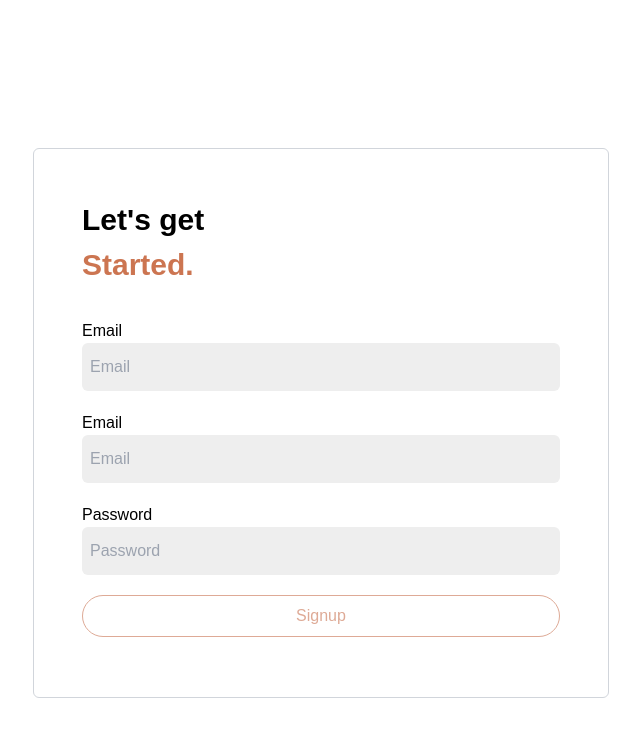
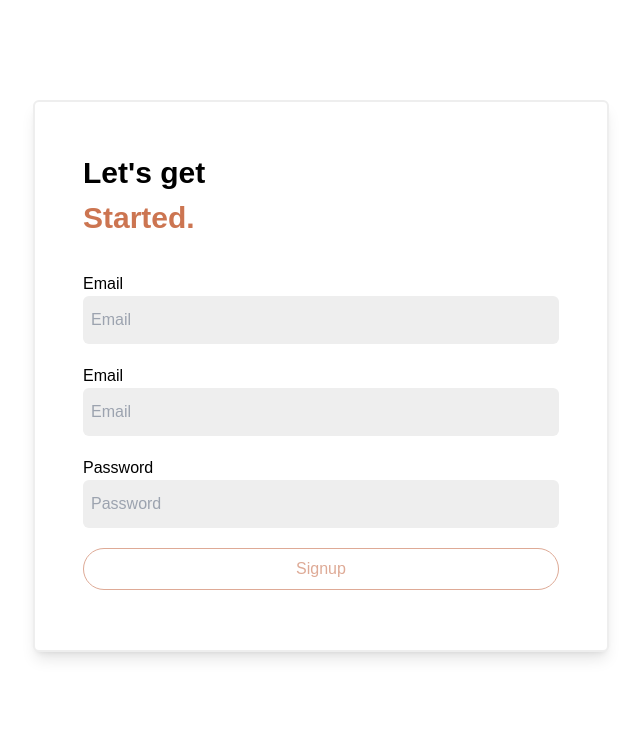
Before and after one commit to ernessttan/friday-react-app, a React (Create React App) app: page /signup in a window 1280 px wide. Shown: the top 736 px of the page, without its empty margins (319-959 px from the left). Built offline with nearby package versions, Linux system fonts and the light colour scheme.

Commit message:
Fixed UI on onboarding

```diff
--- a/src/pages/Authentication/Login.js
+++ b/src/pages/Authentication/Login.js
@@ -46,7 +46,7 @@ function Login() {
 
   return (
     <main className="mt-32 flex justify-center">
-      <div className="container max-w-lg border border-gray-300 rounded-md p-12 bg-white">
+      <div className="container max-w-lg border-grey-300 md:border-2 md:shadow-lg rounded-md p-12 bg-white">
         <h1 className="text-orange-500">
           <span className="text-black">Welcome Back</span>
           <br />
--- a/src/pages/Authentication/Signup.js
+++ b/src/pages/Authentication/Signup.js
@@ -45,8 +45,8 @@ function Signup() {
   };
 
   return (
-    <main className="mt-32 flex justify-center">
-      <div className="container max-w-xl border border-gray-300 rounded-md p-12 bg-white">
+    <main className="mt-20 flex justify-center">
+      <div className="container max-w-xl border-grey-300 md:border-2 md:shadow-lg rounded-md p-12 bg-white">
         <h1 className="text-orange-500">
           <span className="text-black">Let&apos;s get</span>
           {' '}
```
